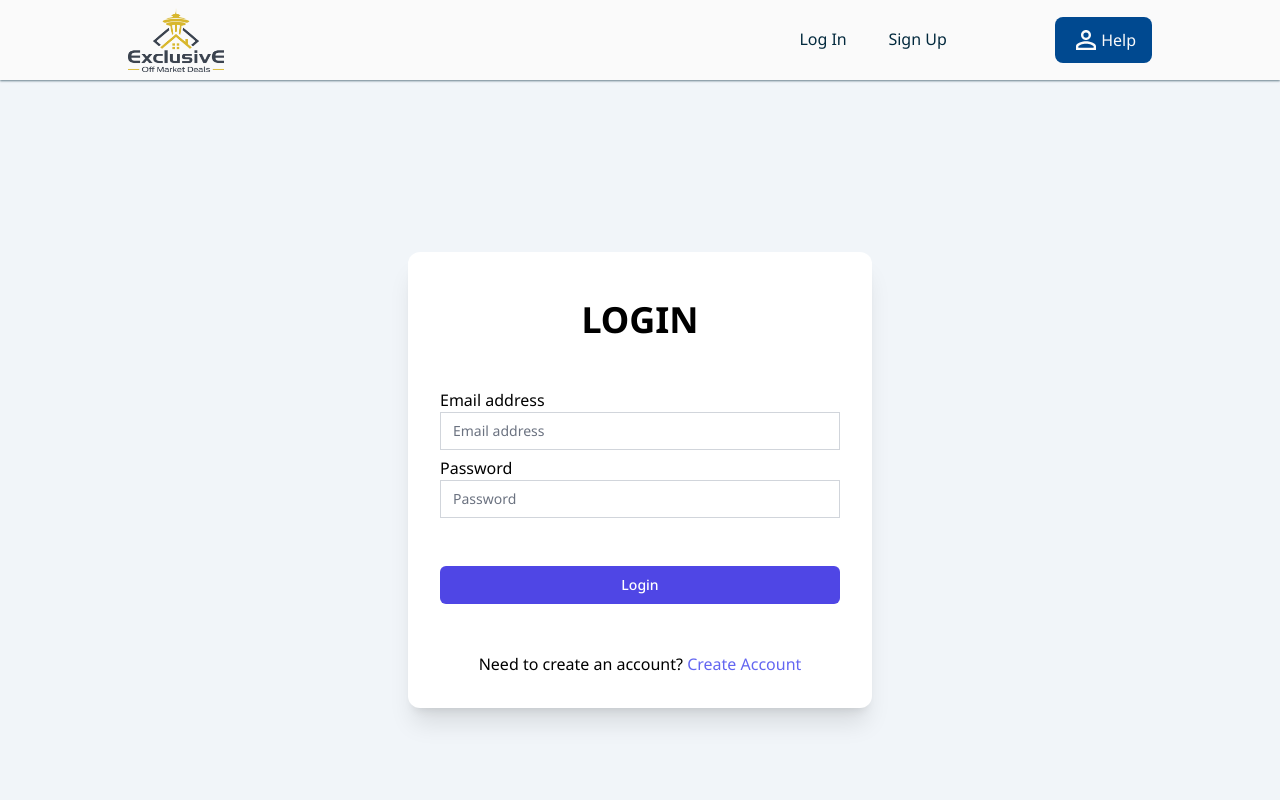
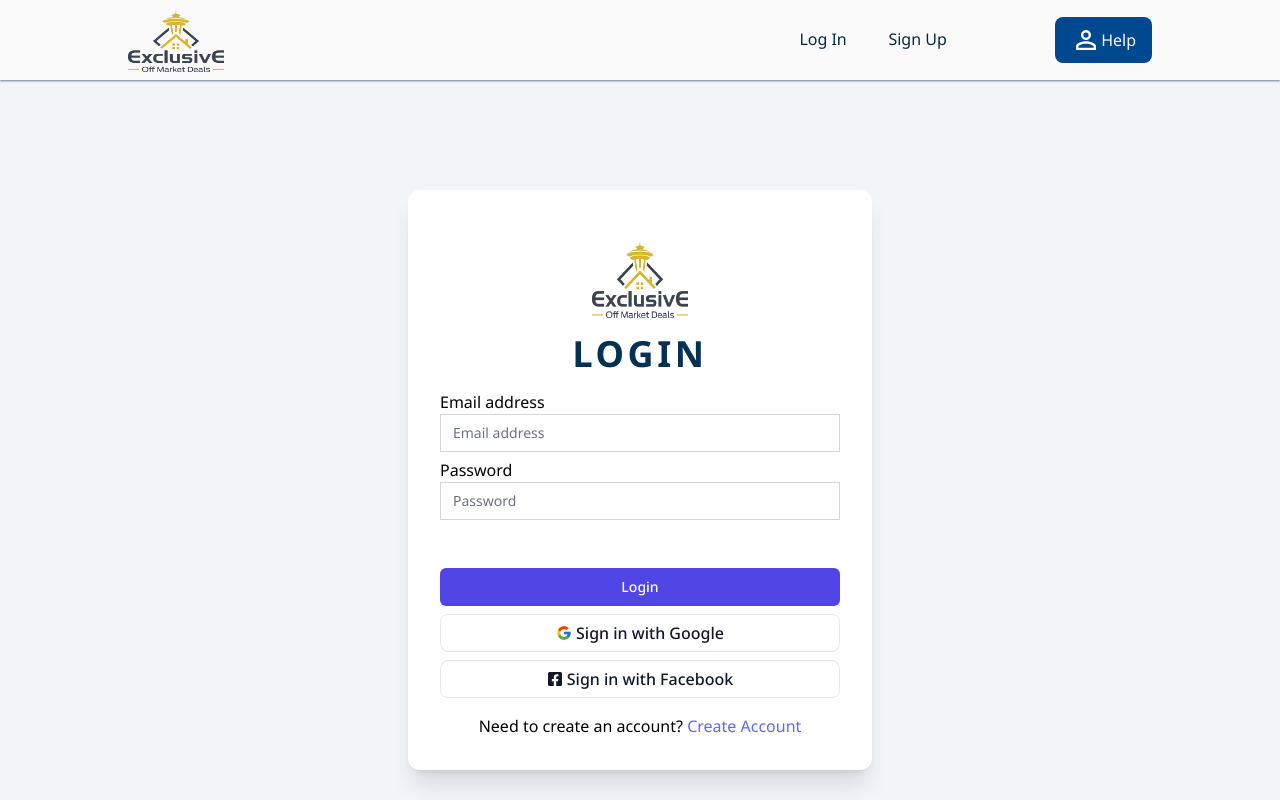
Before and after one commit to exclusiveoffmarketdeal/eomd, a Next.js app: page /login in a window 1280 px wide. Shown: the top 800 px of the page. Built offline with nearby package versions, Linux system fonts and the light colour scheme; no server answers; what tw-elements would draw is missing.

Commit message:
design changes

```diff
--- a/components/Login/index.jsx
+++ b/components/Login/index.jsx
@@ -112,9 +112,66 @@ const Login = () => {
           <button
             type='submit'
             onClick={(e) => handleSubmit(e)}
-            className='group relative w-full flex justify-center py-2 px-4 border border-transparent text-sm font-medium rounded-md text-white bg-indigo-600 hover:bg-indigo-700 focus:outline-none focus:ring-2 focus:ring-offset-2 focus:ring-indigo-500'
+            className='group relative w-full flex justify-center py-2 px-4 mb-2 border border-transparent text-sm font-medium rounded-md text-white bg-indigo-600 hover:bg-indigo-700 focus:outline-none focus:ring-2 focus:ring-offset-2 focus:ring-indigo-500'
           >
             Login
+          </button>
+          <button
+            type='button'
+            class='group relative w-full flex justify-center mb-2 transition-colors focus:ring-2 p-0.5 disabled:cursor-not-allowed bg-white hover:bg-gray-100 text-gray-900 border border-gray-200 disabled:bg-gray-300 disabled:text-gray-700 rounded-lg '
+          >
+            <span class='flex items-center justify-center gap-1 font-medium py-1 px-2.5 text-base false'>
+              <svg
+                stroke='currentColor'
+                fill='currentColor'
+                stroke-width='0'
+                version='1.1'
+                x='0px'
+                y='0px'
+                viewBox='0 0 48 48'
+                enable-background='new 0 0 48 48'
+                height='1em'
+                width='1em'
+                xmlns='http://www.w3.org/2000/svg'
+              >
+                <path
+                  fill='#FFC107'
+                  d='M43.611,20.083H42V20H24v8h11.303c-1.649,4.657-6.08,8-11.303,8c-6.627,0-12-5.373-12-12 c0-6.627,5.373-12,12-12c3.059,0,5.842,1.154,7.961,3.039l5.657-5.657C34.046,6.053,29.268,4,24,4C12.955,4,4,12.955,4,24 c0,11.045,8.955,20,20,20c11.045,0,20-8.955,20-20C44,22.659,43.862,21.35,43.611,20.083z'
+                ></path>
+                <path
+                  fill='#FF3D00'
+                  d='M6.306,14.691l6.571,4.819C14.655,15.108,18.961,12,24,12c3.059,0,5.842,1.154,7.961,3.039l5.657-5.657 C34.046,6.053,29.268,4,24,4C16.318,4,9.656,8.337,6.306,14.691z'
+                ></path>
+                <path
+                  fill='#4CAF50'
+                  d='M24,44c5.166,0,9.86-1.977,13.409-5.192l-6.19-5.238C29.211,35.091,26.715,36,24,36 c-5.202,0-9.619-3.317-11.283-7.946l-6.522,5.025C9.505,39.556,16.227,44,24,44z'
+                ></path>
+                <path
+                  fill='#1976D2'
+                  d='M43.611,20.083H42V20H24v8h11.303c-0.792,2.237-2.231,4.166-4.087,5.571 c0.001-0.001,0.002-0.001,0.003-0.002l6.19,5.238C36.971,39.205,44,34,44,24C44,22.659,43.862,21.35,43.611,20.083z'
+                ></path>
+              </svg>
+              Sign in with Google
+            </span>
+          </button>
+          <button
+            type='button'
+            class='group relative w-full flex justify-center mb-2 transition-colors focus:ring-2 p-0.5 disabled:cursor-not-allowed bg-white hover:bg-gray-100 text-gray-900 border border-gray-200 disabled:bg-gray-300 disabled:text-gray-700 rounded-lg '
+          >
+            <span class='flex items-center justify-center gap-1 font-medium py-1 px-2.5 text-base false'>
+              <svg
+                stroke='currentColor'
+                fill='currentColor'
+                stroke-width='0'
+                viewBox='0 0 448 512'
+                height='1em'
+                width='1em'
+                xmlns='http://www.w3.org/2000/svg'
+              >
+                <path d='M400 32H48A48 48 0 0 0 0 80v352a48 48 0 0 0 48 48h137.25V327.69h-63V256h63v-54.64c0-62.15 37-96.48 93.67-96.48 27.14 0 55.52 4.84 55.52 4.84v61h-31.27c-30.81 0-40.42 19.12-40.42 38.73V256h68.78l-11 71.69h-57.78V480H400a48 48 0 0 0 48-48V80a48 48 0 0 0-48-48z'></path>
+              </svg>
+              Sign in with Facebook
+            </span>
           </button>
         </div>
       </form>
--- a/components/Menu/Footer/FooterElements/FooterTop.jsx
+++ b/components/Menu/Footer/FooterElements/FooterTop.jsx
@@ -30,7 +30,7 @@ const FooterTop = () => {
               </p>
             </span>
             <span className='xl:col-span-1 hidden xl:flex flex-row justify-between px-16 2xl:px-24'>
-              <Link href={'https://www.facebook.com/exclusive'} target={'_blank'}>
+              <Link href={'https://www.facebook.com/exclusiveoffmarketdeal'} target={'_blank'}>
                 {Facebook ? (
                   <Image
                     src={Facebook}
@@ -42,7 +42,7 @@ const FooterTop = () => {
                   />
                 ) : null}
               </Link>
-              <Link href={'https://www.instagram.com/exclusive/'} target={'_blank'}>
+              <Link href={'https://www.instagram.com/exclusiveoffmarketdeal/'} target={'_blank'}>
                 {Instagram ? (
                   <Image
                     src={Instagram}
@@ -54,12 +54,7 @@ const FooterTop = () => {
                   />
                 ) : null}
               </Link>
-              <Link
-                href={
-                  'https://www.linkedin.com/authwall?trk=gf&trkInfo=AQGQs8Bkpy21nQAAAYh9uEPAi-0N0lpNMMnLCTSwuiPb7WdB2KNi08kZZqbo4IdTBK7mJpbUIlPTFNl5Q_N3lzkYIxm7-gYTbTGXea_55PJLFIYyqWoDNAy4gDhP_CHzriKEDfU=&original_referer=https://www.exclusive.com/&sessionRedirect=https%3A%2F%2Fwww.linkedin.com%2Fcompany%2Fvinebrook-homes-llc'
-                }
-                target={'_blank'}
-              >
+              <Link href={'https://www.linkedin.com/exclusiveoffmarketdeal'} target={'_blank'}>
                 {Linkedin ? (
                   <Image
                     src={Linkedin}
@@ -86,22 +81,18 @@ const FooterTop = () => {
             </span>
             <span className='xl:col-span-1 flex flex-row justify-between xl:justify-end font-light text-sm mb-6 xl:mb-0'>
               <div className='flex flex-col text-right'>
-                <Link className='hover:text-vb_green-400 mb-2 transition-all duration-150 ease-in-out' href='/'>
+                <Link className='hover:text-vb_green-400 mb-2 transition-all duration-150 ease-in-out' href='/login'>
                   Log In
                 </Link>
               </div>
               <div className='flex flex-col text-right ml-16'>
-                <Link
-                  className='hover:text-vb_green-400 mb-2 transition-all duration-150 ease-in-out'
-                  href='https://vinebrook-reslisting.securecafe.com/residentservices/apartmentsforrent/userlogin.aspx'
-                  target={'_blank'}
-                >
+                <Link className='hover:text-vb_green-400 mb-2 transition-all duration-150 ease-in-out' href='/signup'>
                   Sign Up
                 </Link>
               </div>
             </span>
             <span className='col-span-1 xl:hidden flex flex-row justify-between w-64 md:w-1/2 mx-auto'>
-              <Link href={'https://www.facebook.com/exclusive'} target={'_blank'}>
+              <Link href={'https://www.facebook.com/exclusiveoffmarketdeal'} target={'_blank'}>
                 {Facebook ? (
                   <Image
                     src={Facebook}
@@ -113,7 +104,7 @@ const FooterTop = () => {
                   />
                 ) : null}
               </Link>
-              <Link href={'https://www.instagram.com/exclusive/'} target={'_blank'}>
+              <Link href={'https://www.instagram.com/exclusiveoffmarketdeal/'} target={'_blank'}>
                 {Instagram ? (
                   <Image
                     src={Instagram}
@@ -125,12 +116,7 @@ const FooterTop = () => {
                   />
                 ) : null}
               </Link>
-              <Link
-                href={
-                  'https://www.linkedin.com/authwall?trk=gf&trkInfo=AQGQs8Bkpy21nQAAAYh9uEPAi-0N0lpNMMnLCTSwuiPb7WdB2KNi08kZZqbo4IdTBK7mJpbUIlPTFNl5Q_N3lzkYIxm7-gYTbTGXea_55PJLFIYyqWoDNAy4gDhP_CHzriKEDfU=&original_referer=https://www.exclusive.com/&sessionRedirect=https%3A%2F%2Fwww.linkedin.com%2Fcompany%2Fvinebrook-homes-llc'
-                }
-                target={'_blank'}
-              >
+              <Link href={'https://www.linkedin.com/exclusiveoffmarketdeal'} target={'_blank'}>
                 {Linkedin ? (
                   <Image
                     src={Linkedin}
@@ -142,7 +128,7 @@ const FooterTop = () => {
                   />
                 ) : null}
               </Link>
-              <Link href={'https://twitter.com/exclusive'} target={'_blank'}>
+              <Link href={'https://twitter.com/exclusiveoffmarketdeal'} target={'_blank'}>
                 {Twitter ? (
                   <Image
                     src={Twitter}
--- a/pages/login/index.jsx
+++ b/pages/login/index.jsx
@@ -1,11 +1,26 @@
 import Login from '@/components/Login'
 import Link from 'next/link'
+import HeaderLogo from '@/public/img/menu/nav/header-logo.png'
+import Image from 'next/image'
 
 const LoginPage = () => {
   return (
     <div className='h-screen w-screen flex justify-center items-center bg-slate-100'>
-      <div className='sm:shadow-xl px-8 pb-8 pt-12 sm:bg-white rounded-xl space-y-12'>
-        <h1 className='font-semibold text-4xl text-center'>LOGIN</h1>
+      <div className='sm:shadow-xl px-8 pb-8 pt-12 sm:bg-white rounded-xl space-y-4'>
+        <div className='flex justify-center'>
+          {HeaderLogo ? (
+            <Image
+              src={HeaderLogo}
+              alt='Header Logo'
+              priority={true}
+              className='w-24 h-20'
+              width='0'
+              height='0'
+              sizes='100vw'
+            />
+          ) : null}
+        </div>
+        <h1 className='font-semibold text-4xl text-vb_blue-800 text-center tracking-widest'>LOGIN</h1>
         <Login />
         <p className='text-center'>
           Need to create an account?{' '}
--- a/pages/signup/index.jsx
+++ b/pages/signup/index.jsx
@@ -1,11 +1,27 @@
 import Signup from '@/components/Signup'
 import Link from 'next/link'
+import HeaderLogo from '@/public/img/menu/nav/header-logo.png'
+import Image from 'next/image'
 
 const SignupPage = () => {
   return (
     <div className='h-screen w-screen flex justify-center items-center bg-slate-100'>
-      <div className='sm:shadow-xl px-8 pb-8 pt-12 sm:bg-white rounded-xl space-y-12'>
-        <h1 className='font-semibold text-4xl text-center'>SIGNUP</h1>
+      <div className='sm:shadow-xl px-8 pb-8 pt-12 sm:bg-white rounded-xl space-y-4'>
+        <div className='flex justify-center'>
+          {HeaderLogo ? (
+            <Image
+              src={HeaderLogo}
+              alt='Header Logo'
+              priority={true}
+              className='w-24 h-20'
+              width='0'
+              height='0'
+              sizes='100vw'
+            />
+          ) : null}
+        </div>
+        <h1 className='font-semibold text-4xl text-vb_blue-800 text-center tracking-widest'>SIGNUP</h1>
+        <div className=' border border-b-1 border-black mb-2'> </div>
         <Signup />
         <p className='text-center'>
           Already have an account?{' '}
```
